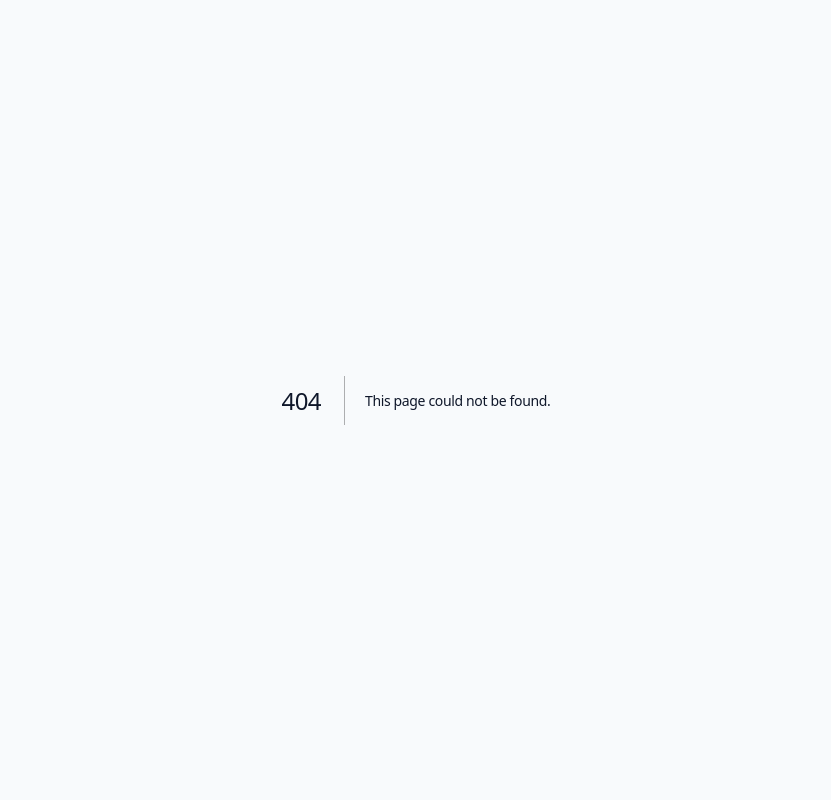
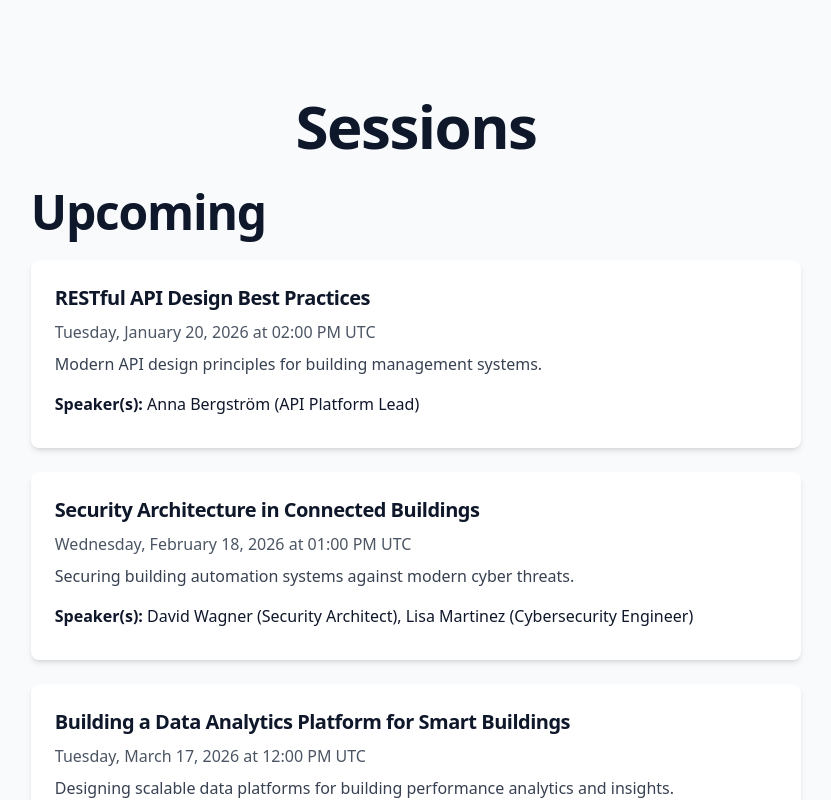
Before and after one commit to Andy-Wall/btarcetsite, a Next.js app: page /sessions in a window 1280 px wide. Before the commit this address had no page. Shown: the top 800 px of the page, without its empty margins (224-1055 px from the left). Built offline with nearby package versions, Linux system fonts and the light colour scheme.

Commit message:
Create sessions page with Upcoming and History sections
Co-authored-by: Andy-Wall <2339708+Andy-Wall@users.noreply.github.com>

```diff
--- /dev/null
+++ b/src/app/sessions/page.tsx
@@ -0,0 +1,54 @@
+import { getPartitionedSessions } from '../../lib/sessions';
+import SessionCard from '../../components/SessionCard';
+
+export default function SessionsPage() {
+  const { upcoming, history } = getPartitionedSessions();
+
+  return (
+    <main id="main-content" className="flex min-h-screen flex-col p-6 sm:p-12 lg:p-24">
+      <div className="container-responsive">
+        <div className="max-w-5xl mx-auto">
+          <h1 className="text-center mb-8">
+            Sessions
+          </h1>
+
+          {/* Upcoming Sessions Section */}
+          <section className="mb-12">
+            <h2 className="mb-6">Upcoming</h2>
+            {upcoming.length > 0 ? (
+              <div className="space-y-6">
+                {upcoming.map((session) => (
+                  <SessionCard key={session.id} session={session} />
+                ))}
+              </div>
+            ) : (
+              <div className="p-6 bg-white dark:bg-slate-800 rounded-lg shadow-md">
+                <p className="text-center text-gray-600 dark:text-gray-300">
+                  No upcoming sessions scheduled at this time.
+                </p>
+              </div>
+            )}
+          </section>
+
+          {/* History Sessions Section */}
+          <section>
+            <h2 className="mb-6">History</h2>
+            {history.length > 0 ? (
+              <div className="space-y-6">
+                {history.map((session) => (
+                  <SessionCard key={session.id} session={session} />
+                ))}
+              </div>
+            ) : (
+              <div className="p-6 bg-white dark:bg-slate-800 rounded-lg shadow-md">
+                <p className="text-center text-gray-600 dark:text-gray-300">
+                  No past sessions yet.
+                </p>
+              </div>
+            )}
+          </section>
+        </div>
+      </div>
+    </main>
+  );
+}
```
